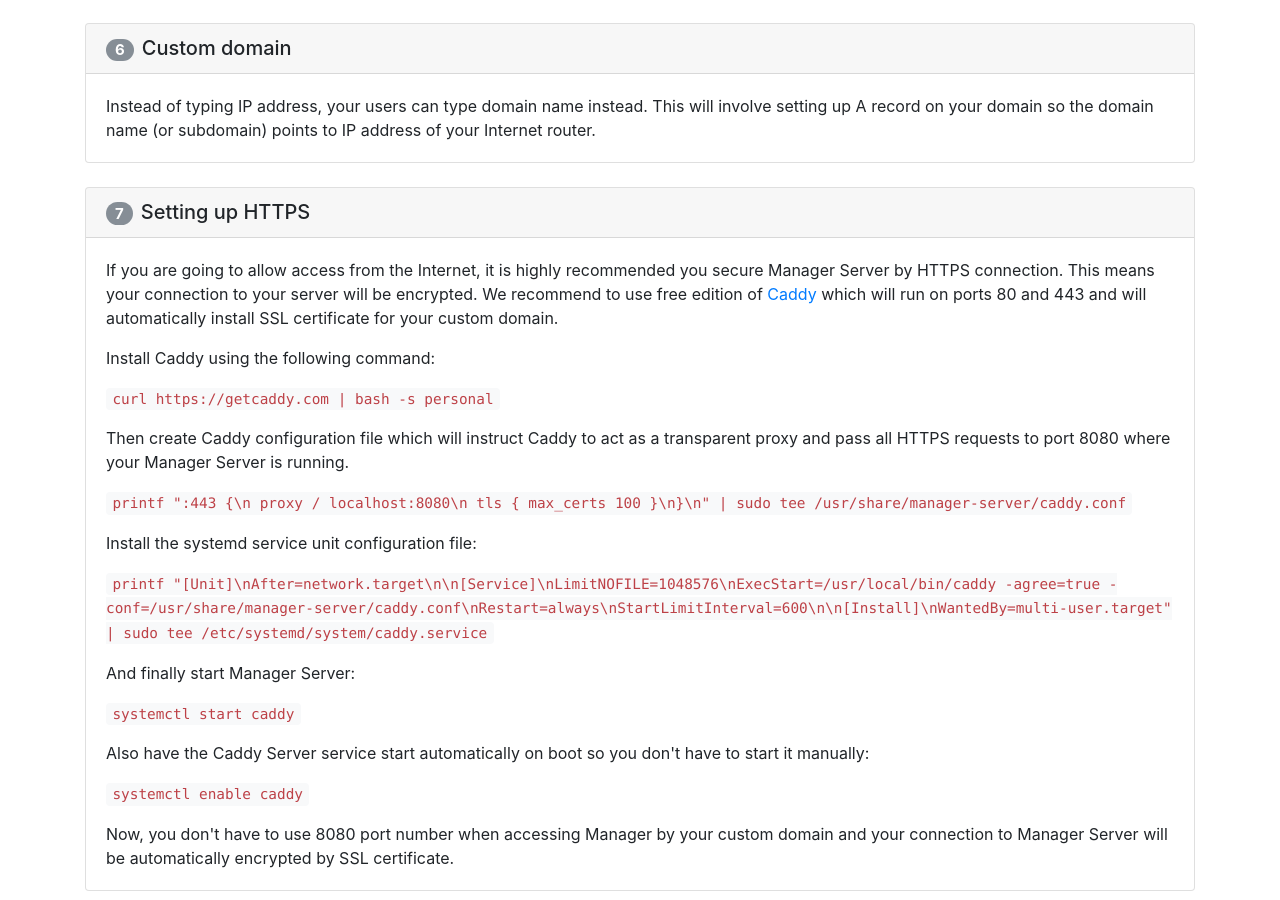
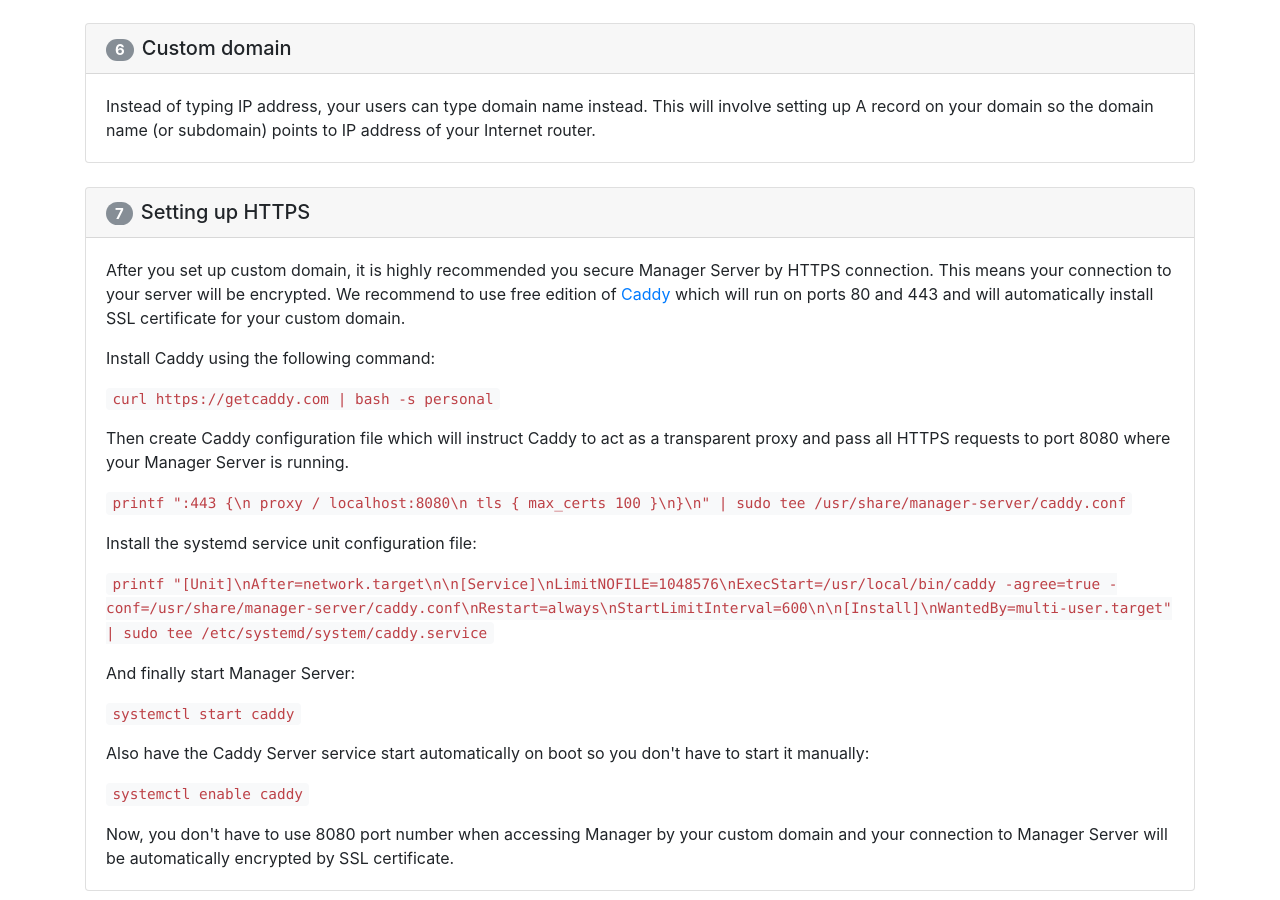
Before and after one commit to 3etechinns/www.manager.io, a Jekyll site: the page built from server/installation/ubuntu/index.html, in a window 1280 px wide and 900 px high, scrolled down 2407 px. Built offline with Jekyll 4.4.1, drawn with Linux system fonts in a browser that asks for light colours; nearby versions of some CDN libraries; comment, search, counter and statistics services are not loaded.

Commit message:
no message

```diff
--- a/server/installation/ubuntu/index.html
+++ b/server/installation/ubuntu/index.html
@@ -50,7 +50,7 @@ title: Installation
 </div></div>
 
 <div class="card mb-4"><h5 class="card-header"><span class="badge badge-pill badge-secondary mr-2">5</span>Internet access</h5><div class="card-body">
-<p class="card-text">To access your Manager Server from the Internet, you will need to configure your router so it properly routes connections from the Internet into your computer running Manager Server. This is called port forwarding.
+<p class="card-text">To access your Manager Server from the Internet, you will need to configure your router so it properly routes connections from the Internet into your computer running Manager Server. This is called port forwarding.</p>
 </div></div>
 
 <div class="card mb-4"><h5 class="card-header"><span class="badge badge-pill badge-secondary mr-2">6</span>Custom domain</h5><div class="card-body">
@@ -58,7 +58,7 @@ title: Installation
 </div></div>
 
 <div class="card mb-4"><h5 class="card-header"><span class="badge badge-pill badge-secondary mr-2">7</span>Setting up HTTPS</h5><div class="card-body">
-<p class="card-text">If you are going to allow access from the Internet, it is highly recommended you secure Manager Server by HTTPS connection. This means your connection to your server will be encrypted. We recommend to use free edition of <a href="https://caddyserver.com/">Caddy</a> which will run on ports 80 and 443 and will automatically install SSL certificate for your custom domain.</p>
+<p class="card-text">After you set up custom domain, it is highly recommended you secure Manager Server by HTTPS connection. This means your connection to your server will be encrypted. We recommend to use free edition of <a href="https://caddyserver.com/">Caddy</a> which will run on ports 80 and 443 and will automatically install SSL certificate for your custom domain.</p>
 <p class="card-text">Install Caddy using the following command:</p>
 <p class="card-text"><code>curl https://getcaddy.com | bash -s personal</code></p>
 <p class="card-text">Then create Caddy configuration file which will instruct Caddy to act as a transparent proxy and pass all HTTPS requests to port 8080 where your Manager Server is running.</p>
```
